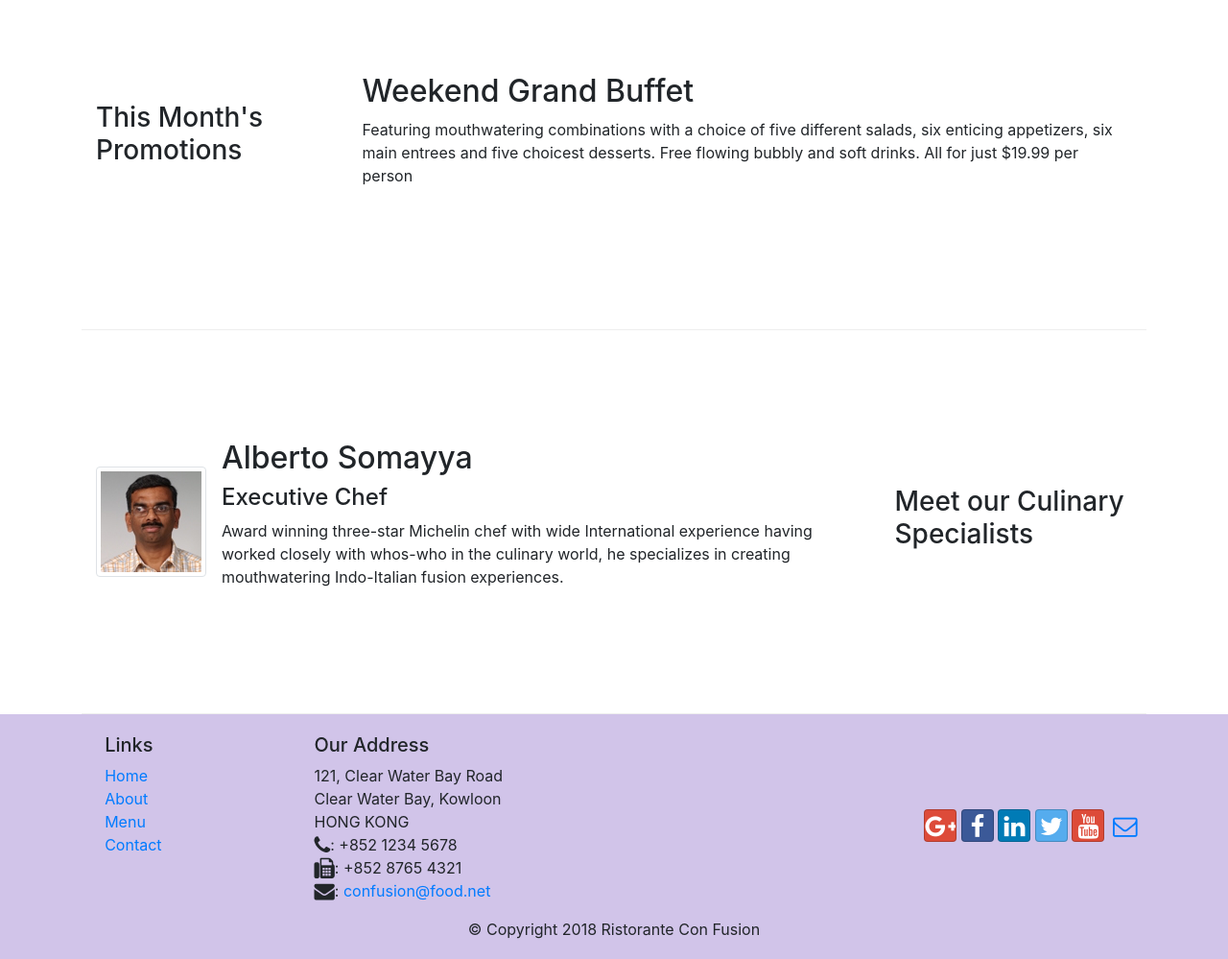
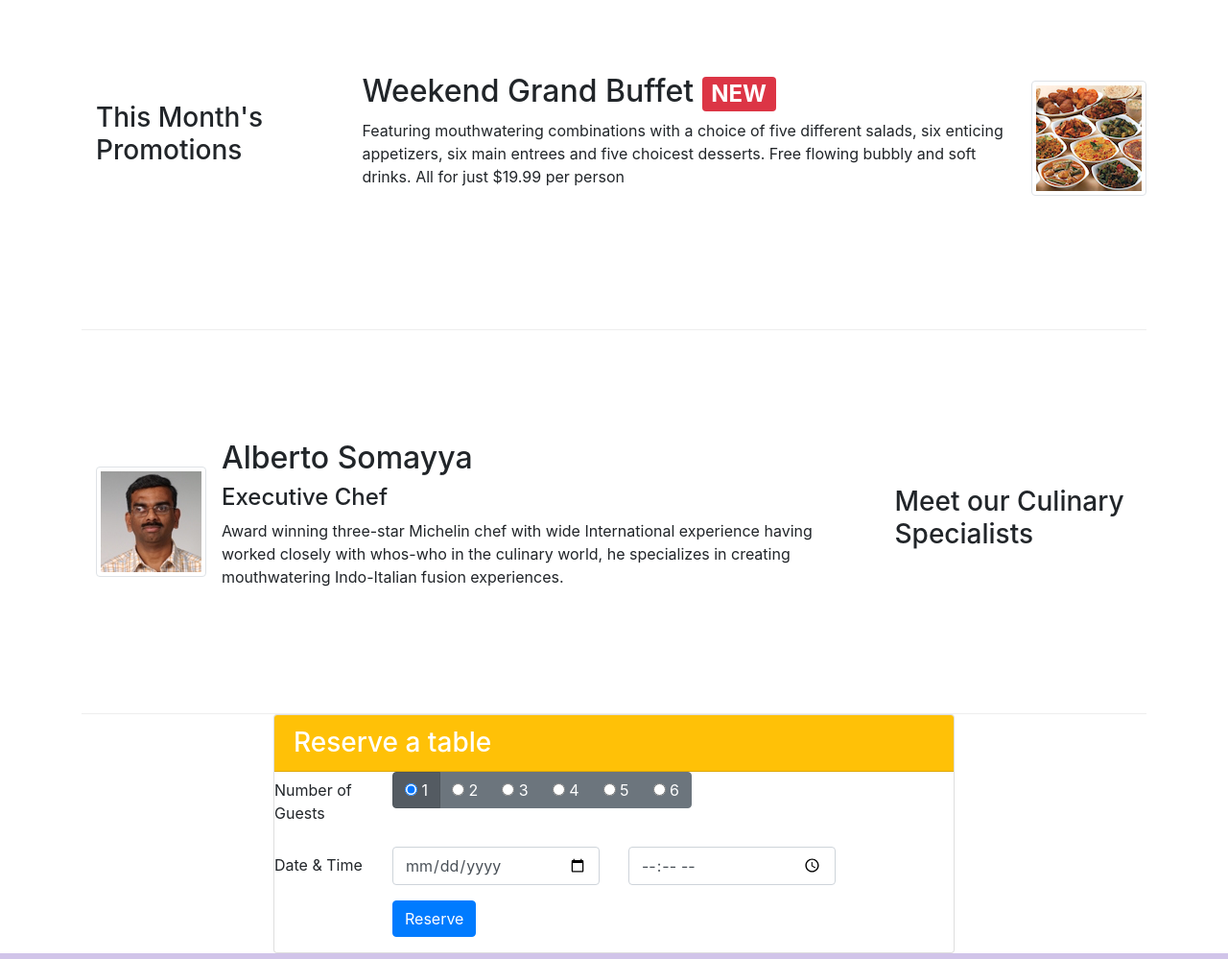
Before and after one commit to dhananjayjk/front-end-developement-with-bootstrap, a website: page index.html in a window 1280 px wide. Shown: the part 740-1739 px from the top of the page at 96% size. Drawn offline with nearby package versions, Linux system fonts and the light colour scheme.

Commit message:
Assignment-2

```diff
--- a/index.html
+++ b/index.html
@@ -39,10 +39,11 @@
                     <h1>Ristorante con Fusion</h1>
                     <p>We take inspiration from the World's best cuisines, and create a unique fusion experience. Our lipsmacking creations will tickle your culinary senses!</p>
                 </div>
-                <div class="col-12 col-sm align-self-center">
+                <div class="col-12 col-sm-3 align-self-center">
                     <img src="img/logo.png" class="img-fluid">
                 </div>
-            </div>
+                <div class="col-12 col-sm align-self-center">
+                    <a class="btn btn-warning btn-block" href="#reserve">Reserve Table</a>
         </div >
         </div>
     </header>
@@ -73,9 +74,11 @@
                 <h3>This Month's Promotions</h3>
             </div>
             <div  class="col col-sm col-md">
-                <h2>Weekend Grand Buffet</h2>
-                <p>Featuring mouthwatering combinations with a choice of five different salads, six enticing appetizers, six main entrees and five choicest desserts. Free flowing bubbly and soft drinks. All for just $19.99 per person </p>
+                <h2>Weekend Grand Buffet <span class="badge badge-danger">NEW</span></h2>
+                <p class="d-none d-sm-block">Featuring mouthwatering combinations with a choice of five different salads, six enticing appetizers, six main entrees and five choicest desserts. Free flowing bubbly and soft drinks. All for just $19.99 per person </p>
             </div>
+            <img class="d-flex img-thumbnail align-self-center"
+                            src="img/buffet.png" alt="buffet">
         </div>
 
         <div class="row row-content align-items-center">
@@ -94,6 +97,62 @@
                             whos-who in the culinary world, he specializes in
                             creating mouthwatering Indo-Italian fusion experiences.
                             </p>
+                    </div>
+                </div>
+            </div>
+        </div>
+
+        <div>
+            <div class="col-12 col-md-8 offset-md-2" id="reserve">
+                <div class="card">
+                    <h3 class="card-header bg-warning text-white">Reserve a table</h3>
+                    <div class="card-block">
+                        <form>
+                            <div class="form-group row">
+                                <!-- for firstnam-->
+                                <label class="col-md-2 col-form-label">Number of Guests</label>
+                                <div class="col-md-10">
+                                    <div class="btn-group" data-toggle="buttons">
+                                        <label class="btn btn-secondary active">
+                                            <input type="radio" name="nump" value="1" autocomplete="off" checked> 1
+                                        </label>
+                                        <label class="btn btn-secondary">
+                                            <input type="radio" name="nump" value="2" autocomplete="off"> 2
+                                        </label>
+                                        <label class="btn btn-secondary">
+                                            <input type="radio" name="nump" value="3" autocomplete="off"> 3
+                                        </label>
+                                        <label class="btn btn-secondary">
+                                            <input type="radio" name="nump" value="4" autocomplete="off"> 4
+                                        </label>
+                                        <label class="btn btn-secondary">
+                                            <input type="radio" name="nump" value="5" autocomplete="off"> 5
+                                        </label>
+                                        <label class="btn btn-secondary">
+                                            <input type="radio" name="nump" value="6" autocomplete="off"> 6
+                                        </label>
+                                    </div>
+                                </div>
+                            </div>
+                            <div class="form-group row">
+                                <label class="col-md-2 col-form-label">Date & Time</label>
+                                <div class="col-md-4">
+                                    <div class="input-group">
+                                        <input class="form-control" type="date" name="datebook" value="" placeholder="Date">
+                                    </div>
+                                </div>
+                                <div class="col-md-4">
+                                    <div class="input-group">
+                                        <input class="form-control" type="time" name="hourbook" value="" placeholder="Time">
+                                    </div>
+                                </div>
+                            </div>
+                            <div class="form-group row">
+                                <div class="offset-md-2 col-md-10">
+                                    <button type="submit" class="btn btn-primary">Reserve</button>
+                                </div>
+                            </div>
+                        </form>
                     </div>
                 </div>
             </div>
```
Also changed, not shown: contactus.html (+0 -1 lines).
